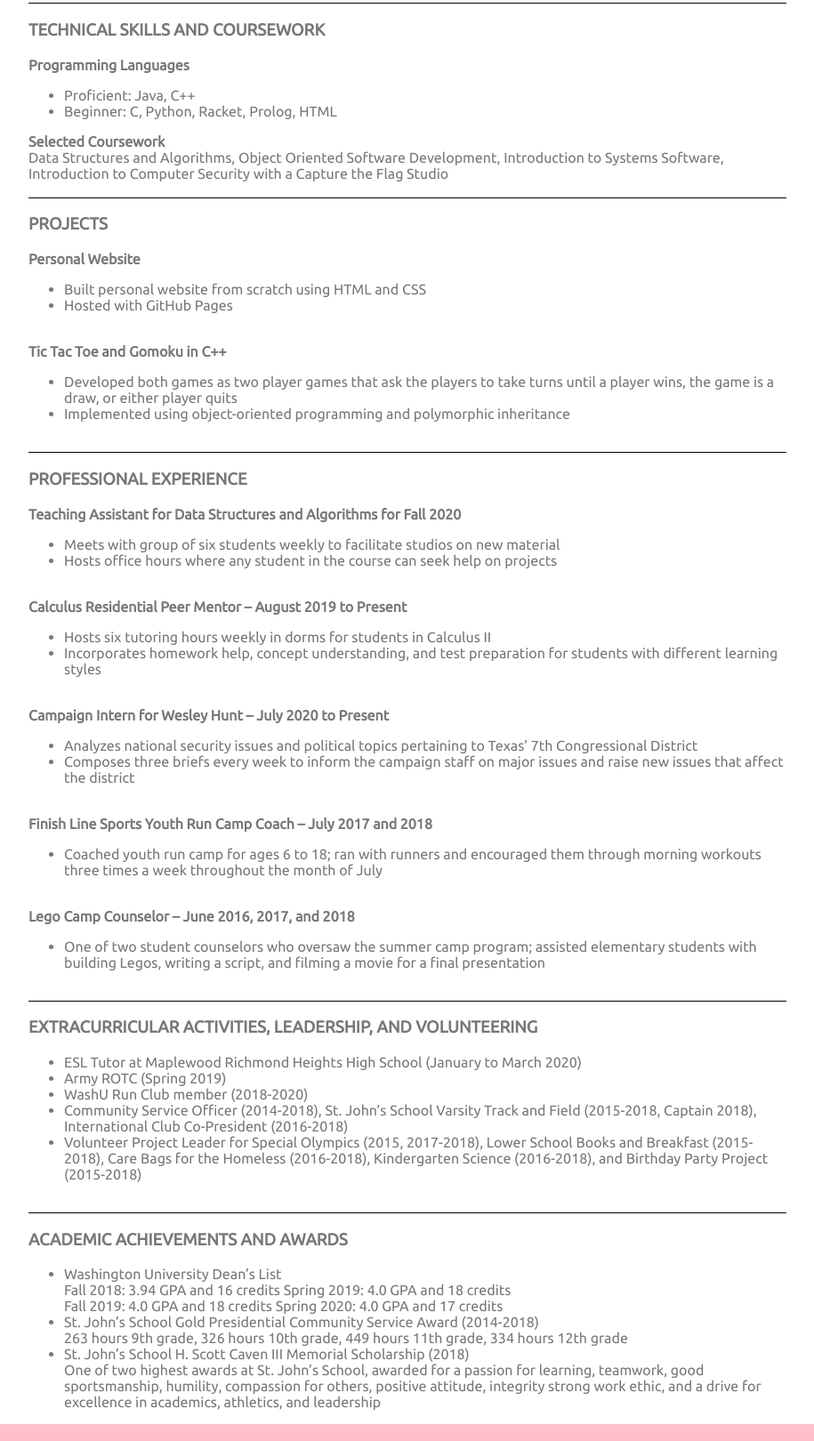
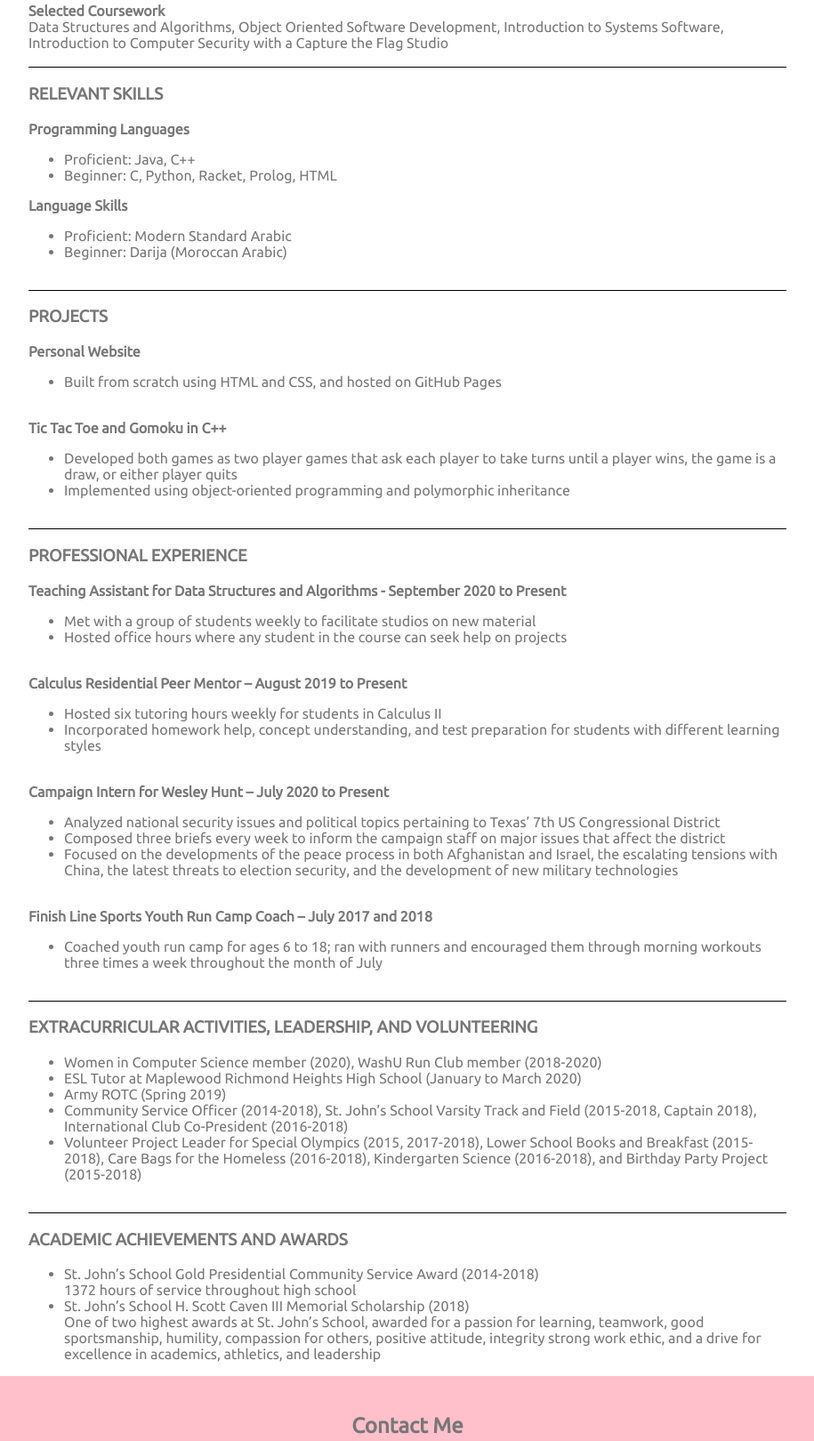
Before and after one commit to mollyisaac/molly-isaac, a plain HTML site: page resume.html in a window 1280 px wide. Shown: the part 685-2305 px from the top of the page at 89% size, without its empty margins (182-1097 px from the left). Drawn offline with Linux system fonts and the light colour scheme.

Commit message:
Update resume.html
edit resume

```diff
--- a/resume.html
+++ b/resume.html
@@ -25,7 +25,7 @@
 
                 <div><strong>Washington University in St. Louis</strong></div>
                 <div>Majors: Computer Science, Arabic</div>
-                <div>GPA: 3.99</div>
+                <div>GPA: 3.99; Dean's List all semesters</div>
                 <div>Expected Graduation: May 2022</div>
                 <br>
 
@@ -36,7 +36,7 @@
                 <br>
 
                 <div><strong>Arab American Language Institute in Morocco (AALIM) </strong></div>
-                <div>Intensive Arabic Language Course</div>
+                <div>Intensive Arabic Language course</div>
                 <div>GPA: 4.0</div>
                 <div>Summer 2019</div>
                 <br>
@@ -44,51 +44,58 @@
                 <div>GPA: 98.06</div>
                 <div>Diploma May 2018</div>
                 <br>
+                <div><strong>Selected Coursework</strong></div>
+                <div> Data Structures and Algorithms, Object Oriented Software Development, Introduction to Systems Software, Introduction to Computer Security with a Capture the Flag Studio</div>
+                <br>
             </section>
             <section class = "resume-section">
-                <h3><strong>TECHNICAL SKILLS AND COURSEWORK</strong></h3>
+                <h3><strong>RELEVANT SKILLS</strong></h3>
                 <div><strong>Programming Languages</strong></div>
                 <ul>
                     <li>Proficient: Java, C++</li>
                     <li>Beginner: C, Python, Racket, Prolog, HTML</li>
                 </ul>
-                <div><strong>Selected Coursework</strong></div>
-                <div> Data Structures and Algorithms, Object Oriented Software Development, Introduction to Systems Software, Introduction to Computer Security with a Capture the Flag Studio</div>
+                <div><strong>Language Skills</strong></div>
+                <ul>
+                    <li>Proficient: Modern Standard Arabic</li>
+                    <li>Beginner: Darija (Moroccan Arabic)</li>
+                </ul>
+
                 <br>
             </section>
             <section class = "resume-section">
                 <h3><strong>PROJECTS</strong></h3>
                 <div><strong>Personal Website</strong></div>
                 <ul>
-                    <li>Built personal website from scratch using HTML and CSS</li>
-                    <li>Hosted with GitHub Pages</li>
+                    <li>Built from scratch using HTML and CSS, and hosted on GitHub Pages</li>
                 </ul>
                 <br>
                 <div><strong> Tic Tac Toe and Gomoku in C++</strong></div>
                 <ul>
-                    <li>Developed both games as two player games that ask the players to take turns until a player wins, the game is a draw, or either player quits</li>
+                    <li>Developed both games as two player games that ask each player to take turns until a player wins, the game is a draw, or either player quits</li>
                     <li>Implemented using object-oriented programming and polymorphic inheritance</li>
                 </ul>
                 <br>
             </section>
             <section class = "resume-section">
                 <h3><strong>PROFESSIONAL EXPERIENCE</strong></h3>
-                <div><strong> Teaching Assistant for Data Structures and Algorithms for Fall 2020</strong></div>
+                <div><strong> Teaching Assistant for Data Structures and Algorithms - September 2020 to Present</strong></div>
                 <ul>
-                    <li>Meets with group of six students weekly to facilitate studios on new material</li>
-                    <li>Hosts office hours where any student in the course can seek help on projects</li>
+                    <li>Met with a group of students weekly to facilitate studios on new material</li>
+                    <li>Hosted office hours where any student in the course can seek help on projects</li>
                 </ul>
                 <br>
                 <div><strong> Calculus Residential Peer Mentor – August 2019 to Present</strong></div>
                 <ul>
-                    <li>Hosts six tutoring hours weekly in dorms for students in Calculus II</li>
-                    <li>Incorporates homework help, concept understanding, and test preparation for students with different learning styles</li>
+                    <li>Hosted six tutoring hours weekly for students in Calculus II</li>
+                    <li>Incorporated homework help, concept understanding, and test preparation for students with different learning styles</li>
                 </ul>
                 <br>
                 <div><strong> Campaign Intern for Wesley Hunt – July 2020 to Present</strong></div>
                 <ul>
-                    <li>Analyzes national security issues and political topics pertaining to Texas’ 7th Congressional District</li>
-                    <li>Composes three briefs every week to inform the campaign staff on major issues and raise new issues that affect the district</li>
+                    <li>Analyzed national security issues and political topics pertaining to Texas’ 7th US Congressional District</li>
+                    <li>Composed three briefs every week to inform the campaign staff on major issues that affect the district</li>
+                    <li>Focused on the developments of the peace process in both Afghanistan and Israel, the escalating tensions with China, the latest threats to election security, and the development of new military technologies</li>
                 </ul>
                 <br>
                 <div><strong> Finish Line Sports Youth Run Camp Coach – July 2017 and 2018</strong></div>
@@ -96,18 +103,13 @@
                     <li>Coached youth run camp for ages 6 to 18; ran with runners and encouraged them through morning workouts three times a week throughout the month of July</li>
                     </ul>
                     <br>
-                    <div><strong> Lego Camp Counselor – June 2016, 2017, and 2018</strong></div>
-                    <ul>
-                        <li>One of two student counselors who oversaw the summer camp program; assisted elementary students with building Legos, writing a script, and filming a movie for a final presentation</li>
-                    </ul>
-                    <br>
             </section>
             <section class = "resume-section">
                 <h3><strong>EXTRACURRICULAR ACTIVITIES, LEADERSHIP, AND VOLUNTEERING</strong></h3>
                 <ul>
+                    <li>Women in Computer Science member (2020), WashU Run Club member (2018-2020)</li>
                     <li>ESL Tutor at Maplewood Richmond Heights High School (January to March 2020)</li>
                     <li>Army ROTC (Spring 2019)</li>
-                    <li>WashU Run Club member (2018-2020)</li>
                     <li>Community Service Officer (2014-2018), St. John’s School Varsity Track and Field (2015-2018, Captain 2018), International Club Co-President (2016-2018)</li>
                     <li>Volunteer Project Leader for Special Olympics (2015, 2017-2018), Lower School Books and Breakfast (2015-2018), Care Bags for the Homeless (2016-2018), Kindergarten Science (2016-2018), and Birthday Party Project (2015-2018)</li>
                 </ul>
@@ -116,12 +118,8 @@
             <section>
                     <h3><strong>ACADEMIC ACHIEVEMENTS AND AWARDS</strong></h3>
                     <ul>
-                        <li><div>Washington University Dean’s List</div>
-                            <div>Fall 2018: 3.94 GPA and 16 credits            Spring 2019: 4.0 GPA and 18 credits</div>
-                            <div>Fall 2019: 4.0 GPA and 18 credits              Spring 2020: 4.0 GPA and 17 credits</div>
-                            </li>
                         <li><div>St. John’s School Gold Presidential Community Service Award (2014-2018)</div>
-                            <div>263 hours 9th grade, 326 hours 10th grade, 449 hours 11th grade, 334 hours 12th grade</div>
+                            <div>1372 hours of service throughout high school</div>
                             </li>
                         <li><div>St. John’s School H. Scott Caven III Memorial Scholarship (2018)</div>
                             <div>One of two highest awards at St. John’s School, awarded for a passion for learning, teamwork, good sportsmanship, humility, compassion for others, positive attitude, integrity strong work ethic, and a drive for excellence in academics, athletics, and leadership</div>
```
